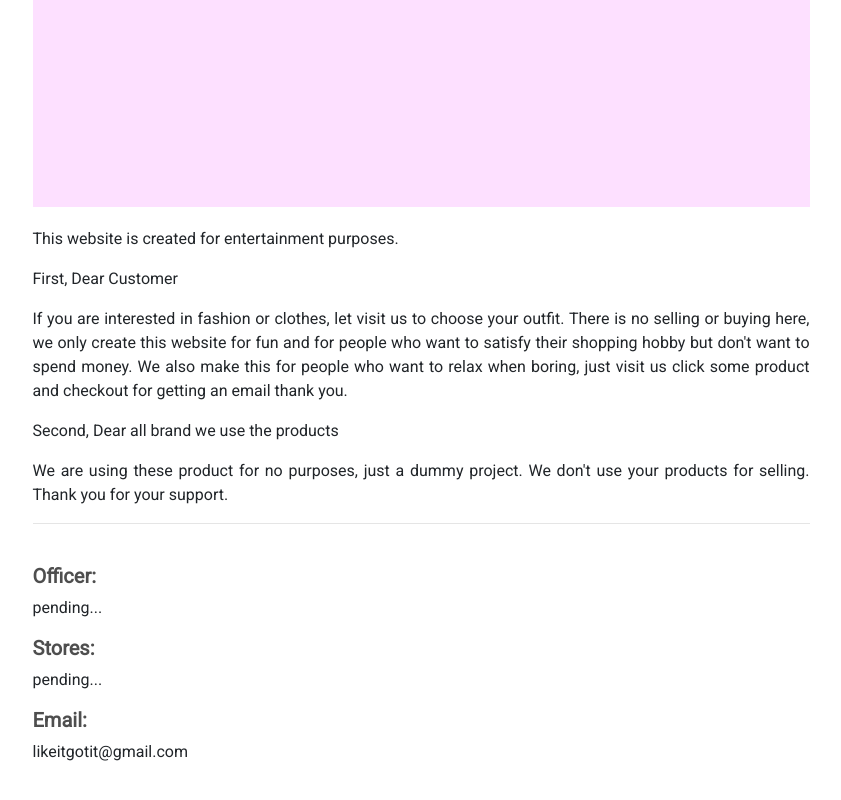
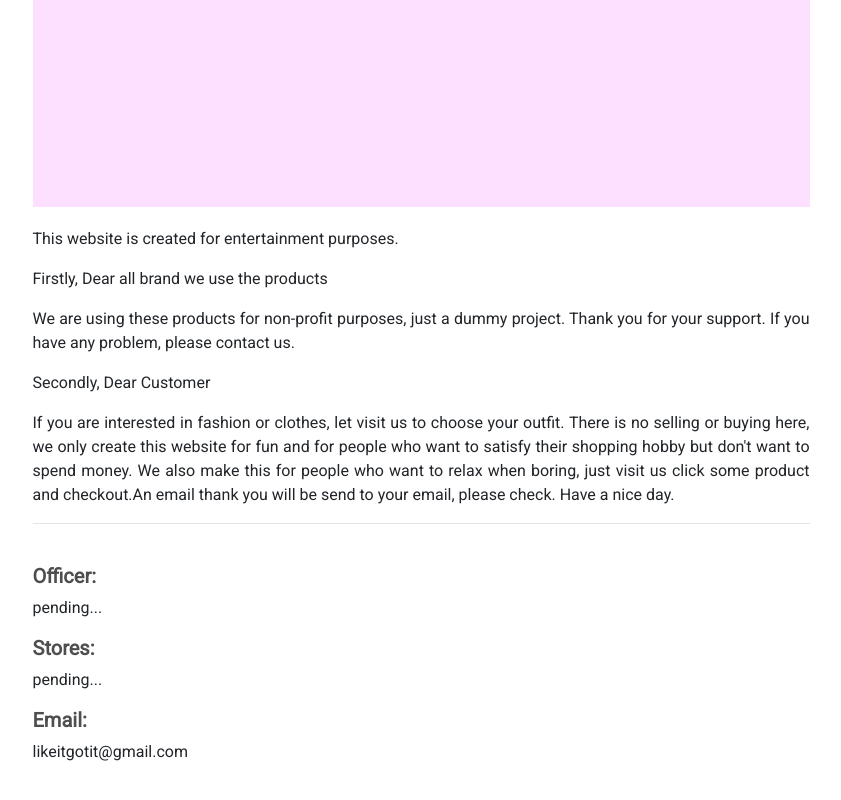
Before and after one commit to trinhhieu2908/like-it-got-it, a React (Create React App) app in the folder frontend/: page /about in a window 1280 px wide. Shown: the part 1096-1896 px from the top of the page, without its empty margins (219-1060 px from the left). Built offline with nearby package versions, Linux system fonts and the light colour scheme.

Commit message:
done project

```diff
--- a/frontend/src/components/About/AboutContent.js
+++ b/frontend/src/components/About/AboutContent.js
@@ -18,19 +18,21 @@ const AboutContent = () => {
 
         <div className={styles.body}>
           <p>This website is created for entertainment purposes.</p>
-          <p>First, Dear Customer</p>
+          <p>Firstly, Dear all brand we use the products</p>
+          <p>
+            We are using these products for non-profit purposes, just a dummy
+            project. Thank you for your support. If you have any problem, please
+            contact us.
+          </p>
+          <p>Secondly, Dear Customer</p>
           <p>
             If you are interested in fashion or clothes, let visit us to choose
             your outfit. There is no selling or buying here, we only create this
             website for fun and for people who want to satisfy their shopping
             hobby but don't want to spend money. We also make this for people
             who want to relax when boring, just visit us click some product and
-            checkout for getting an email thank you.
-          </p>
-          <p>Second, Dear all brand we use the products</p>
-          <p>
-            We are using these product for no purposes, just a dummy project. We
-            don't use your products for selling. Thank you for your support.
+            checkout.An email thank you will be send to your email, please
+            check. Have a nice day.
           </p>
           <hr></hr>
           <br></br>
--- a/frontend/src/components/Checkout/OrderInfo.js
+++ b/frontend/src/components/Checkout/OrderInfo.js
@@ -27,12 +27,17 @@ const OrderInfo = (props) => {
     inputBlurHandler: emailBlurHandler,
   } = useInput(isEmail);
 
-  const [shippingMethod, setShippingMethod] = useState("")
-  const [payMethod, setPayMethod] = useState("")
+  const [shippingMethod, setShippingMethod] = useState("");
+  const [payMethod, setPayMethod] = useState("");
 
   let orderIsValid = false;
 
-  if (nameIsValid && emailIsValid && shippingMethod!=="" && payMethod!=="") {
+  if (
+    nameIsValid &&
+    emailIsValid &&
+    shippingMethod !== "" &&
+    payMethod !== ""
+  ) {
     orderIsValid = true;
   }
 
@@ -42,7 +47,7 @@ const OrderInfo = (props) => {
 
   const selectPayMethod = (event) => {
     setPayMethod(event.target.value);
-  }
+  };
 
   const orderHandler = () => {
     // console.log("OrderInfo");
@@ -129,7 +134,7 @@ const OrderInfo = (props) => {
                 className={styles["field-input"]}
                 id="order-phone"
                 type="text"
-                placeholder="Phone Number"
+                placeholder="Phone Number (NO NEED)"
               ></input>
             </div>
           </div>
@@ -168,7 +173,10 @@ const OrderInfo = (props) => {
               </div>
             </div>
           </div>
-          <div className={styles["option-payment-method"]} onChange={selectPayMethod}>
+          <div
+            className={styles["option-payment-method"]}
+            onChange={selectPayMethod}
+          >
             <h2>Payment method</h2>
             <div className={styles.content}>
               <div className={styles["content-box"]}>
--- a/frontend/src/components/ProductDetail/ProductGallery.js
+++ b/frontend/src/components/ProductDetail/ProductGallery.js
@@ -78,6 +78,8 @@ const ProductGallery = (props) => {
     isHold ? styles["image-magnifying-hold"] : ""
   }`;
 
+  const classSaleLabel = `${styles.productLabel} ${styles.productLabelSale} ${props.isHot ? "" : styles.productLabelSaleNoHot}`
+
   return (
     <div className={styles["product-gallery"]}>
       <div className={`row m-0 ${styles["row-product-gallery"]}`}>
@@ -91,7 +93,7 @@ const ProductGallery = (props) => {
           )}
           {props.sale !== 0 && (
             <span
-              className={`${styles.productLabel} ${styles.productLabelSale}`}
+              className={classSaleLabel}
             >
               Sale {props.sale} %
             </span>
--- a/frontend/src/components/ProductDetail/ProductGallery.module.css
+++ b/frontend/src/components/ProductDetail/ProductGallery.module.css
@@ -38,6 +38,10 @@
   color: #fff;
   background-color: rgb(92, 212, 55);
   margin-top: 30px;
+}
+
+.productLabel.productLabelSaleNoHot {
+  margin-top: 0 !important;
 }
 
 .zoom-image {
--- a/frontend/src/components/Products/ListProduct.js
+++ b/frontend/src/components/Products/ListProduct.js
@@ -11,7 +11,7 @@ import useHttp from "../../hook/use-http";
 
 import styles from "./ListProduct.module.css";
 
-const limitLoad = 3;
+const limitLoad = 12;
 
 const ListProduct = (props) => {
   const dispatch = useDispatch();
--- a/frontend/src/components/Products/ProductItem.js
+++ b/frontend/src/components/Products/ProductItem.js
@@ -36,6 +36,7 @@ const ProductItem = (props) => {
   const priceNoSaleClasses = props.sale !== 0 ? styles.productPriceNoSale : ""
 
   const classContent = `col-6 col-md-4 col-lg-4 col-xl-3 ${styles.animation}`;
+  const classSaleLabel = `${styles.productLabel} ${styles.productLabelSale} ${props.isHot ? "" : styles.productLabelSaleNoHot}`
 
   return (
     <div className={classContent}>
@@ -54,7 +55,7 @@ const ProductItem = (props) => {
           )}
           {props.sale !== 0 && (
             <span
-              className={`${styles.productLabel} ${styles.productLabelSale}`}
+              className={classSaleLabel}
             >
               Sale {props.sale} %
             </span>
--- a/frontend/src/components/Products/ProductItem.module.css
+++ b/frontend/src/components/Products/ProductItem.module.css
@@ -67,11 +67,15 @@
   margin-top: 30px;
 }
 
+.productLabel.productLabelSaleNoHot {
+  margin-top: 0 !important;
+}
+
 .productImage {
   display: block;
   width: 100%;
   height: 300px;
-  text-align: center
+  text-align: center;
 }
 
 .productImage img {
@@ -231,22 +235,22 @@
 
 @media screen and (max-width: 475px) {
   .productImage {
-    height:250px;
+    height: 250px;
   }
-  .productCategory{
+  .productCategory {
     font-size: 10px;
   }
-  .productTitle{
+  .productTitle {
     font-size: 13px;
   }
-  .productPrice{
+  .productPrice {
     font-size: 14px;
   }
 }
 
 @media screen and (max-width: 400px) {
   .productImage {
-    height:200px;
+    height: 200px;
   }
   .product {
     height: 320px;
--- a/frontend/src/pages/Shop/Shop.js
+++ b/frontend/src/pages/Shop/Shop.js
@@ -15,7 +15,7 @@ import ListProduct from "../../components/Products/ListProduct";
 import ProductDetail from "../../components/ProductDetail/ProductDetail";
 import LoadingSpinner from "../../components/UI/LoadingSpinner";
 
-const limitLoad = 3;
+const limitLoad = 12;
 
 const Shop = () => {
   const location = useLocation();
```
